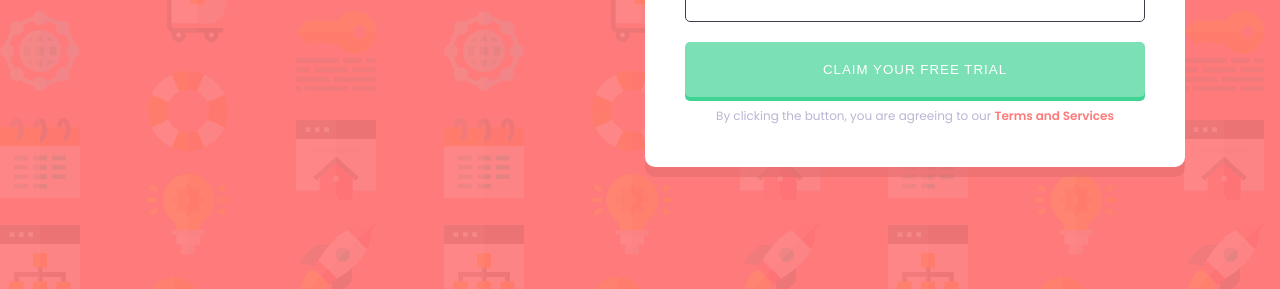
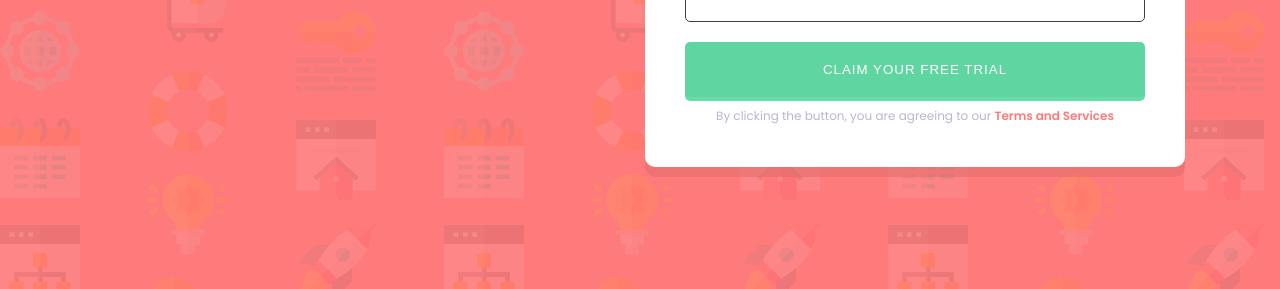
Before and after one commit to DarkPsycho0/intro-component-with-signup-form, a plain HTML site: page index.html in a window 1280 px wide. In both pictures the pointer is over the input "Claim your free trial". Shown: the part 511-800 px from the top of the page. Drawn offline with Linux system fonts and the light colour scheme.

Commit message:
btn alterado

```diff
--- a/src/css/style.css
+++ b/src/css/style.css
@@ -86,7 +86,7 @@ form #submit{
     transition: 0.3s ease-in;
 }
 form #submit:hover {
-    background-color: hsl(154, 62%, 68%);
+    opacity: 80%;
     box-shadow: 0 4px hsl(154, 63%, 54%);
 }
 form p a{
```
